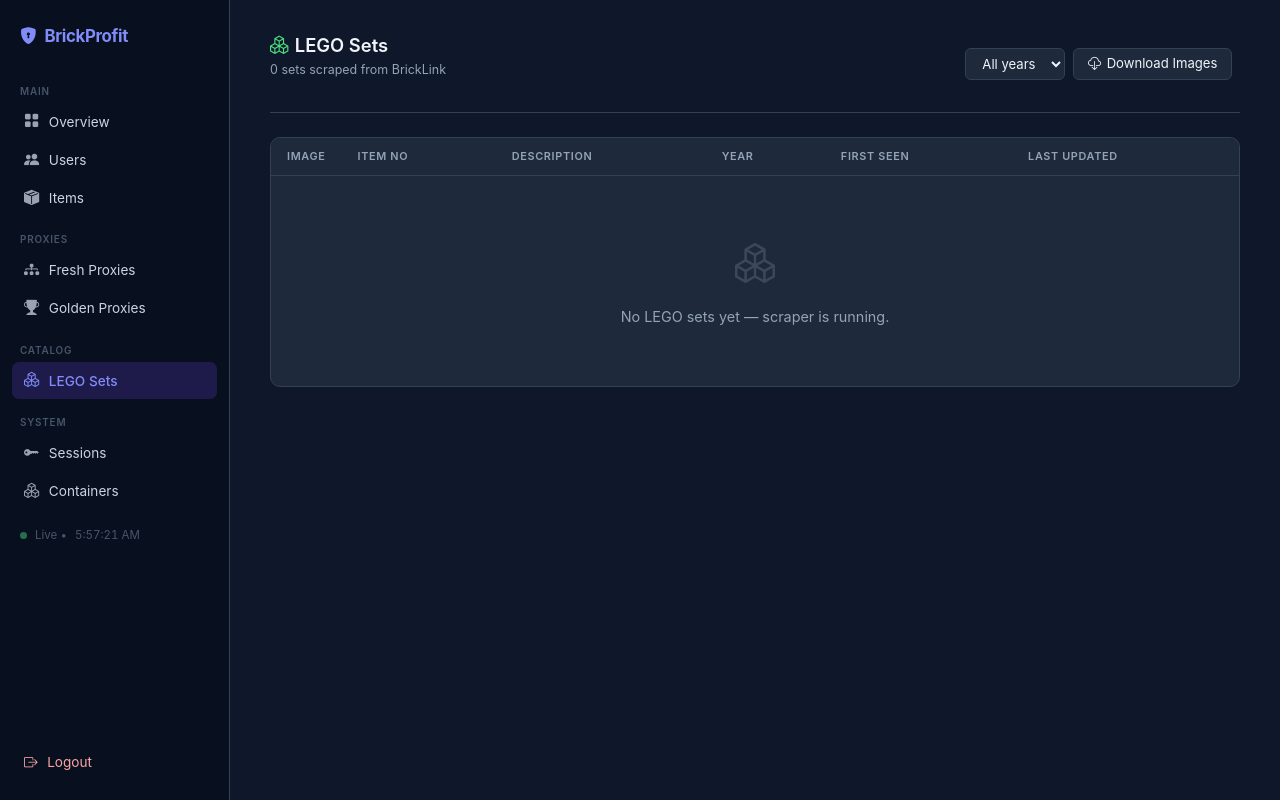
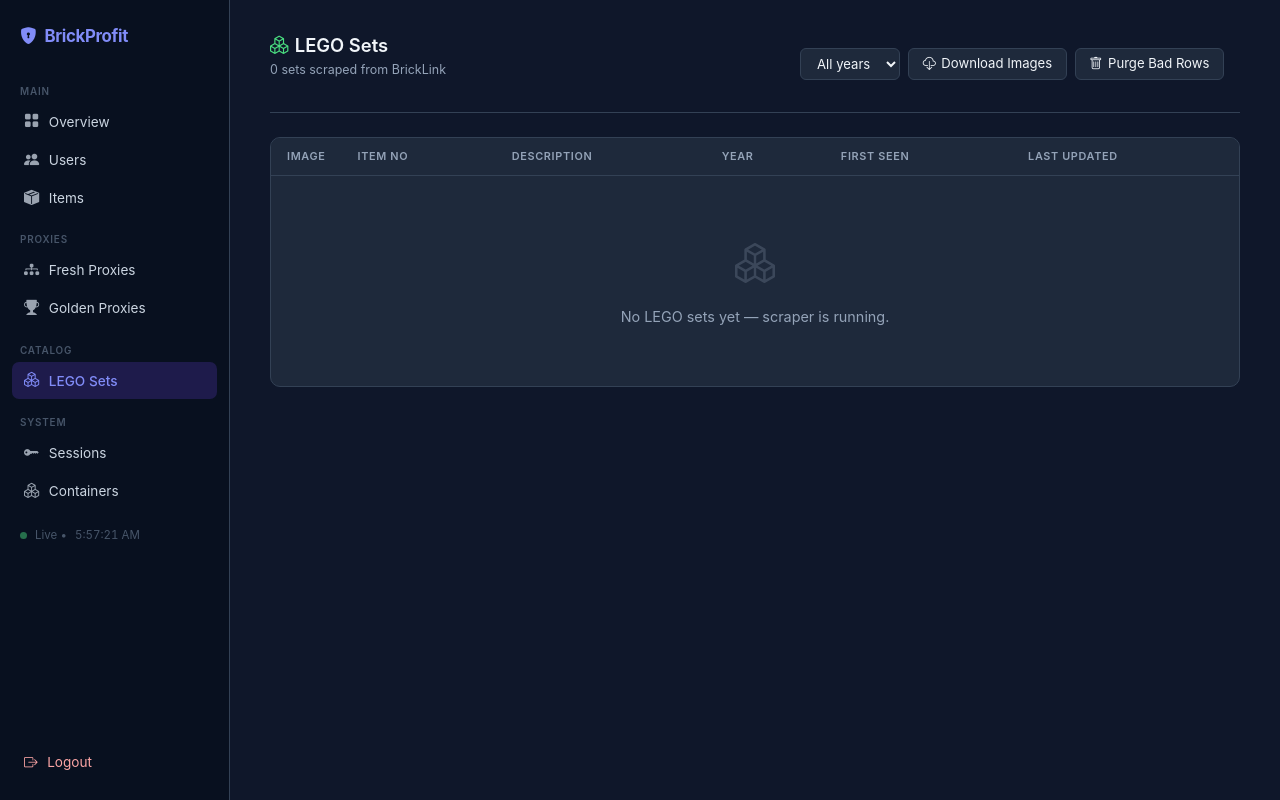
Before and after one commit to 6E73706C/brickprofit, a Flask app: page /admin/lego-sets in a window 1280 px wide. Run offline with Flask 3, Linux system fonts and the light colour scheme; the visitor is signed in with stand-in values (Sample User, id 1); data that the repository does not hold is empty.

Commit message:
fix: detect BrickLink error pages and drop proxy, add Purge Bad Rows endpoint+button

```diff
--- a/web/app/templates/admin/lego_sets.html
+++ b/web/app/templates/admin/lego_sets.html
@@ -25,7 +25,11 @@
     <button id="backfill-btn" class="bp-btn" onclick="startBackfill()" title="Download all missing LEGO images from BrickLink">
       <i class="bi bi-cloud-download"></i> Download Images
     </button>
+    <button id="purge-btn" class="bp-btn" onclick="purgeBadRows()" title="Delete rows with bad \"( Inv )\" description so they get re-scraped">
+      <i class="bi bi-trash"></i> Purge Bad Rows
+    </button>
     <span id="backfill-status" style="font-size:.82rem;color:#94a3b8;"></span>
+    <span id="purge-status" style="font-size:.82rem;color:#94a3b8;"></span>
   </div>
 </div>
 <div class="bp-card">
@@ -153,6 +157,18 @@
 // check if a backfill is already running on page load
 pollBackfill();
 
+// ── Purge bad rows ───────────────────────────────────────────────────────────
+function purgeBadRows(){
+  if(!confirm('Delete all rows with "( Inv )" description so they get re-scraped?')) return;
+  const btn=document.getElementById('purge-btn');
+  const lbl=document.getElementById('purge-status');
+  btn.disabled=true; lbl.textContent='Purging…';
+  fetch('/admin/api/purge-bad-lego-rows',{method:'POST',headers:{'X-CSRFToken':'{{ csrf_token() }}'}})
+    .then(r=>r.ok?r.json():r.text().then(t=>{throw new Error(t.slice(0,200));}))
+    .then(d=>{ lbl.textContent=`Deleted ${d.deleted} bad rows (${d.errors} errors). Reload to see changes.`; btn.disabled=false; })
+    .catch(e=>{ lbl.textContent='Error: '+e.message; btn.disabled=false; });
+}
+
 // ── Live polling ─────────────────────────────────────────────────────────────
 (function(){
   const yr='{{ year_filter }}';
--- a/web/app/views/admin.py
+++ b/web/app/views/admin.py
@@ -709,3 +709,40 @@
 def api_backfill_lego_images_status():
     state = _read_state()
     return jsonify({"status": "running" if state.get("running") else "idle", **state})
+
+
+# ── LEGO bad-row cleanup ────────────────────────────────────────────────────
+@bp.post("/api/purge-bad-lego-rows")
+@login_required
+def api_purge_bad_lego_rows():
+    """
+    Delete all lego_sets rows whose description looks like the old parsing
+    artefact '( Inv )' so the scraper can re-insert them with the correct name.
+    Uses full-table scans per year (Cassandra has no LIKE operator).
+    """
+    from datetime import datetime, timezone
+    import re as _re
+    session = get_session()
+    current_year = datetime.now(timezone.utc).year
+    deleted = 0
+    errors = 0
+    # pattern: description is blank, only whitespace, or matches "( Inv )" variants
+    _bad = _re.compile(r'^\s*\(\s*Inv\s*\)\s*$', _re.I)
+    for y in range(2000, current_year + 2):
+        try:
+            rows = list(session.execute(
+                "SELECT year, item_no, description FROM lego_sets WHERE year = %s", (y,)
+            ))
+            for r in rows:
+                if not r.description or _bad.match(r.description):
+                    try:
+                        session.execute(
+                            "DELETE FROM lego_sets WHERE year = %s AND item_no = %s",
+                            (r.year, r.item_no),
+                        )
+                        deleted += 1
+                    except Exception:
+                        errors += 1
+        except Exception:
+            pass
+    return jsonify({"deleted": deleted, "errors": errors})
```
Also changed, not shown: sets-scraper/scraper.py (+31 -5 lines).
